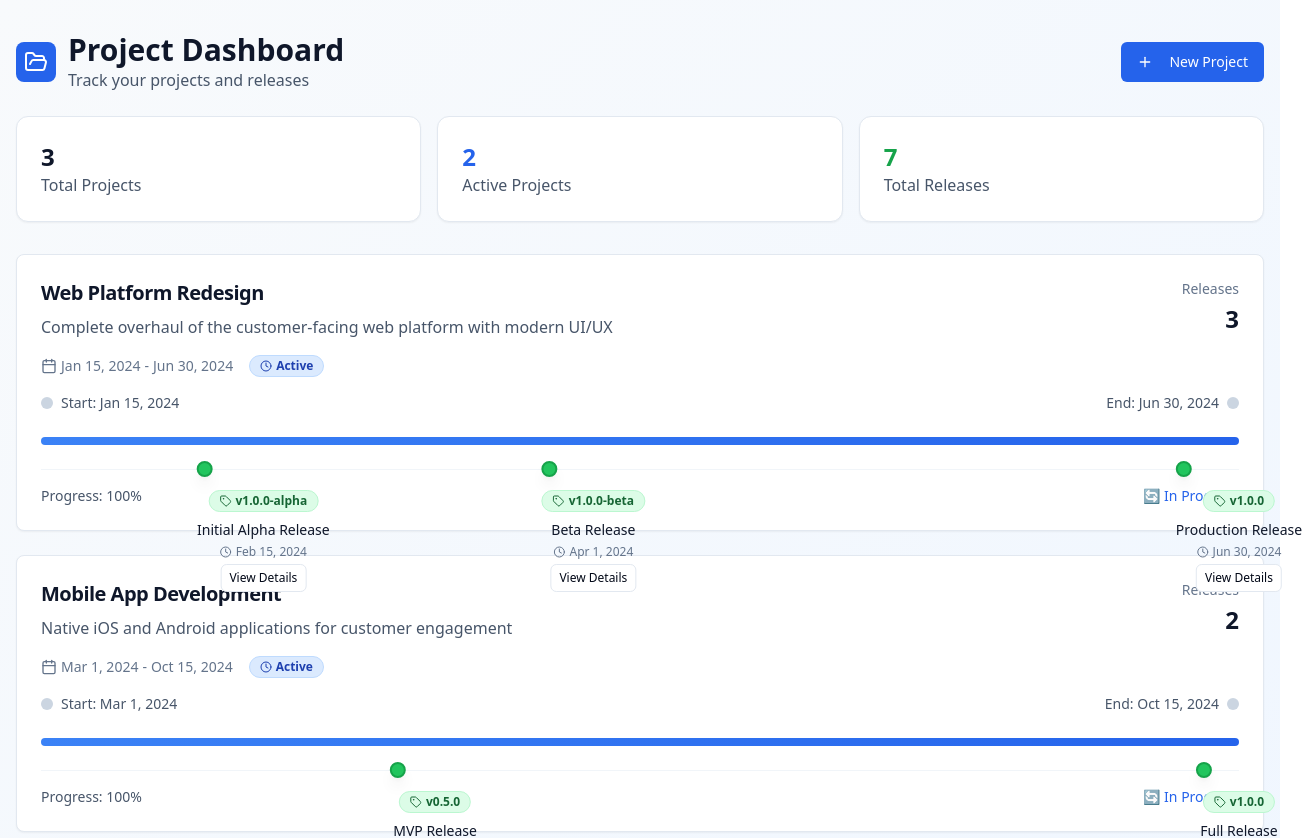
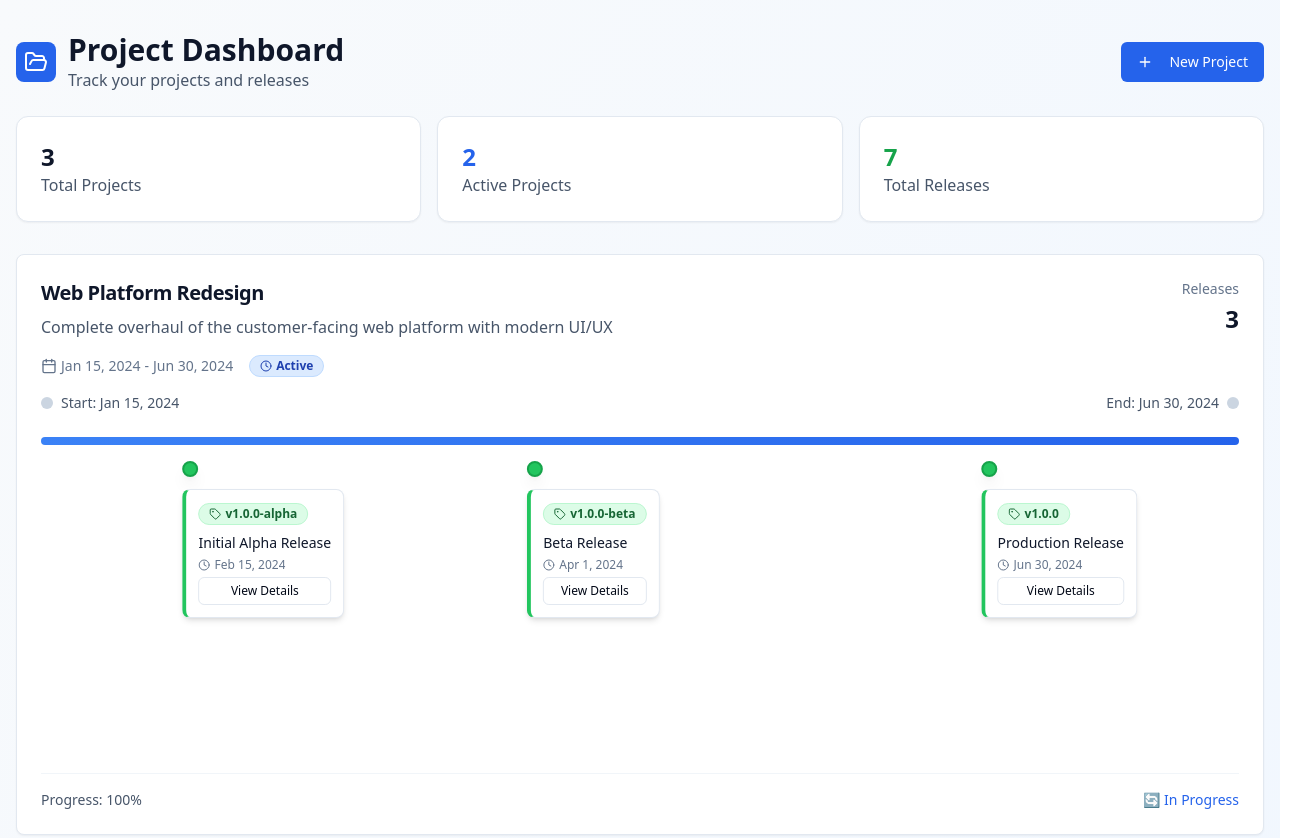
Before and after one commit to AllenY687/version-release-scribe, a React (Vite) app: page / in a window 1280 px wide. Shown: the top 838 px of the page, 1311 px wide, since content can reach past the window. Built offline with nearby package versions, Linux system fonts and the light colour scheme.

Commit message:
Fix: Timeline release info box layout
Adjust the layout of the release info box in the timeline to prevent the button and label from dropping out and improve the overall appearance.

```diff
--- a/src/components/Timeline.tsx
+++ b/src/components/Timeline.tsx
@@ -2,7 +2,7 @@
 import { Button } from '@/components/ui/button';
 import { Badge } from '@/components/ui/badge';
 import { format, differenceInDays } from 'date-fns';
-import { Tag, Clock } from 'lucide-react';
+import { Tag, Clock, FileText } from 'lucide-react';
 import { Project, Release } from '@/components/ProjectCard';
 
 interface TimelineProps {
@@ -60,17 +60,20 @@ export const Timeline = ({ project, onReleaseClick }: TimelineProps) => {
           )}
         </div>
 
-        {/* Release Markers */}
-        <div className="relative mt-4">
+        {/* Release Markers & Boxes */}
+        <div className="relative mt-4 pb-72"> {/* Add padding to contain all boxes */}
           {project.releases.map((release) => {
             const position = getRelativePosition(release.date);
             const isPast = isReleaseInPast(release.date);
+
+            // Adjust position to prevent boxes from going off-screen
+            const adjustedPosition = Math.min(Math.max(position, 15), 85);
 
             return (
               <div
                 key={release.id}
                 className="absolute transform -translate-x-1/2"
-                style={{ left: `${position}%` }}
+                style={{ left: `${adjustedPosition}%` }}
               >
                 {/* Release Marker */}
                 <div
@@ -81,33 +84,40 @@ export const Timeline = ({ project, onReleaseClick }: TimelineProps) => {
                   }`}
                 />
 
-                {/* Release Info */}
-                <div className="mt-3 text-center min-w-max">
+                {/* Release Info Box */}
+                <div className="mt-3">
+                  <div
+                    className={`
+                      p-3 rounded-lg shadow-md border bg-white max-w-[220px]
+                      ${isPast ? 'border-l-4 border-l-green-500' : 'border-l-4 border-l-blue-400'}
+                    `}
+                  >
                     <Badge
                       variant={isPast ? "default" : "outline"}
-                    className={`mb-2 ${isPast ? 'bg-green-100 text-green-800 border-green-200' : 'border-blue-200'}`}
+                      className={`mb-2 ${isPast ? 'bg-green-100 text-green-800 border-green-200' : 'border-blue-200'} inline-flex`}
                     >
                       <Tag className="h-3 w-3 mr-1" />
                       {release.version}
                     </Badge>
 
                     <div className="space-y-1">
-                    <div className="font-medium text-sm text-slate-900">
+                      <div className="font-medium text-sm text-slate-900 line-clamp-2">
                         {release.title}
                       </div>
-                    <div className="text-xs text-slate-500 flex items-center justify-center gap-1">
-                      <Clock className="h-3 w-3" />
-                      {format(release.date, 'MMM d, yyyy')}
+                      <div className="text-xs text-slate-500 flex items-center gap-1">
+                        <Clock className="h-3 w-3 flex-shrink-0" />
+                        <span className="truncate">{format(release.date, 'MMM d, yyyy')}</span>
                       </div>
 
                       <Button
                         variant="outline"
                         size="sm"
                         onClick={() => onReleaseClick(release)}
-                      className="mt-2 text-xs h-7 px-2 hover:bg-blue-50 hover:border-blue-300"
+                        className="mt-2 text-xs h-7 w-full hover:bg-blue-50 hover:border-blue-300"
                       >
                         View Details
                       </Button>
+                    </div>
                   </div>
                 </div>
               </div>
```
Lines whose indentation alone changed are shown as unchanged.
